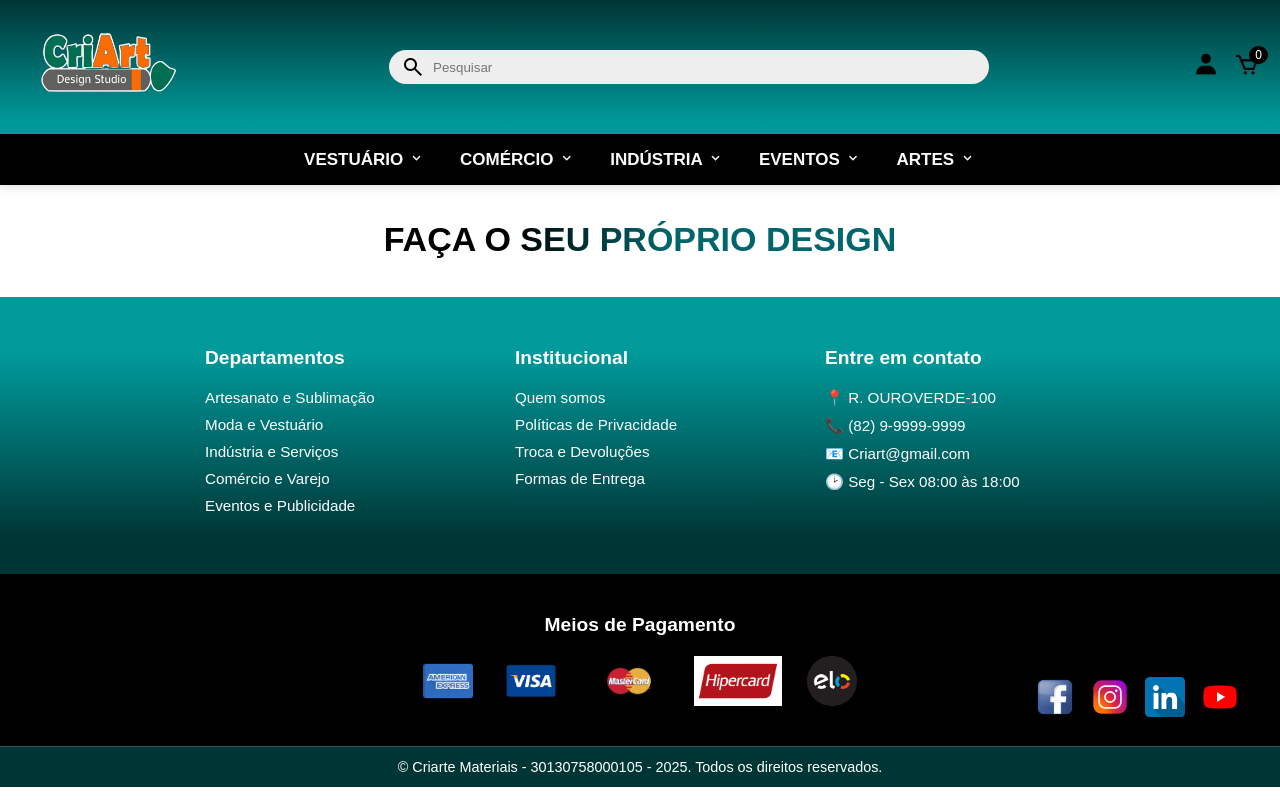
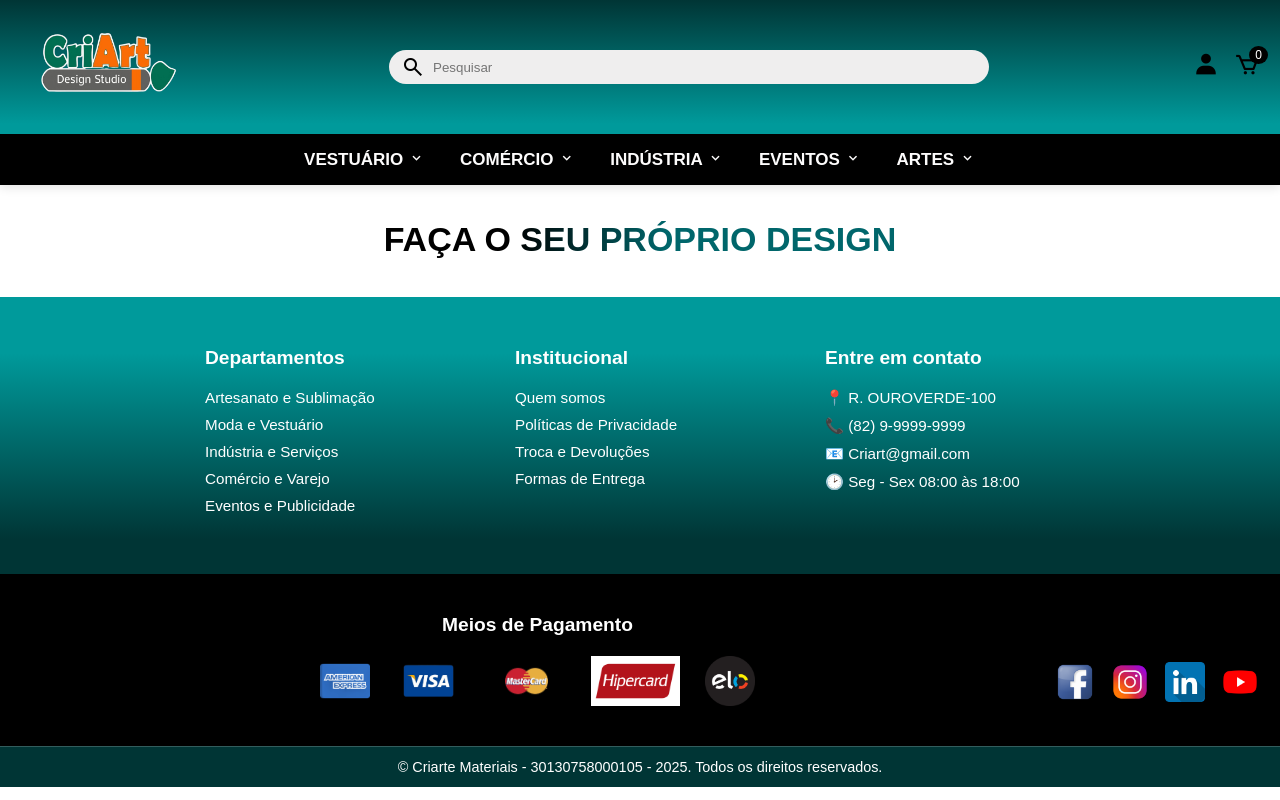
Before and after one commit to pvictorgabw/Repo_CriArte_Reposive, a plain HTML site: page cabecalho.html in a window 1280 px wide. Drawn offline with nearby package versions, Linux system fonts and the light colour scheme.

Commit message:
Update cabecalho.css

```diff
--- a/static/cabecalho.css
+++ b/static/cabecalho.css
@@ -359,7 +359,7 @@ footer {
 
 /* Ícones sociais fixos no canto inferior direito */
 .social-icons {
-  position: absolute;
+  margin-top: 3rem;
   right: 40px;
   bottom: 25px;
   display: flex;
@@ -409,4 +409,5 @@ footer {
     position: static;
     margin-top: 20px;
   }
+
 }
```
